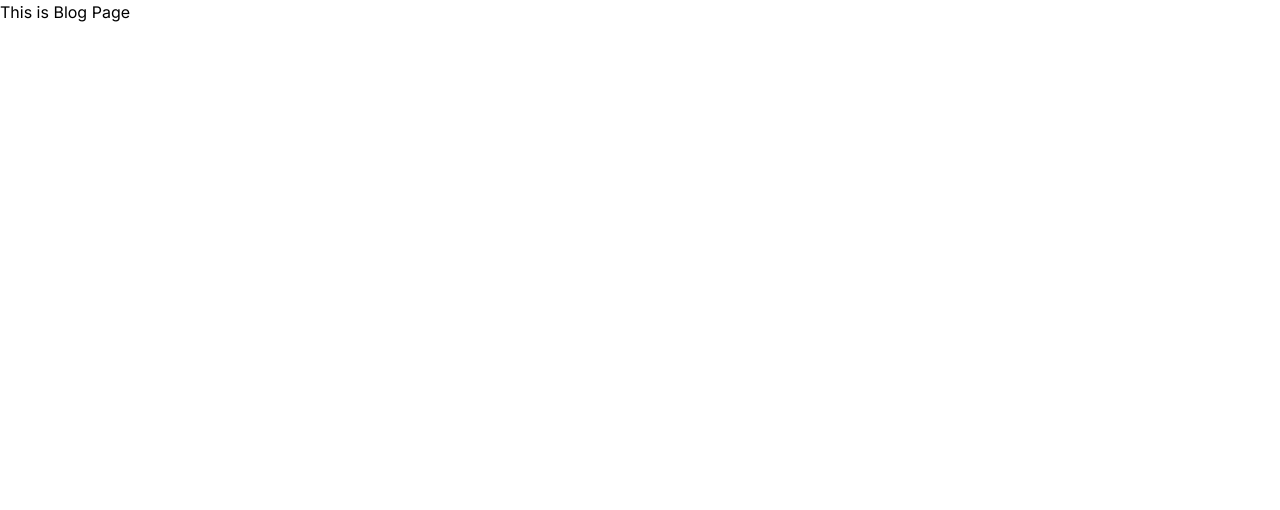
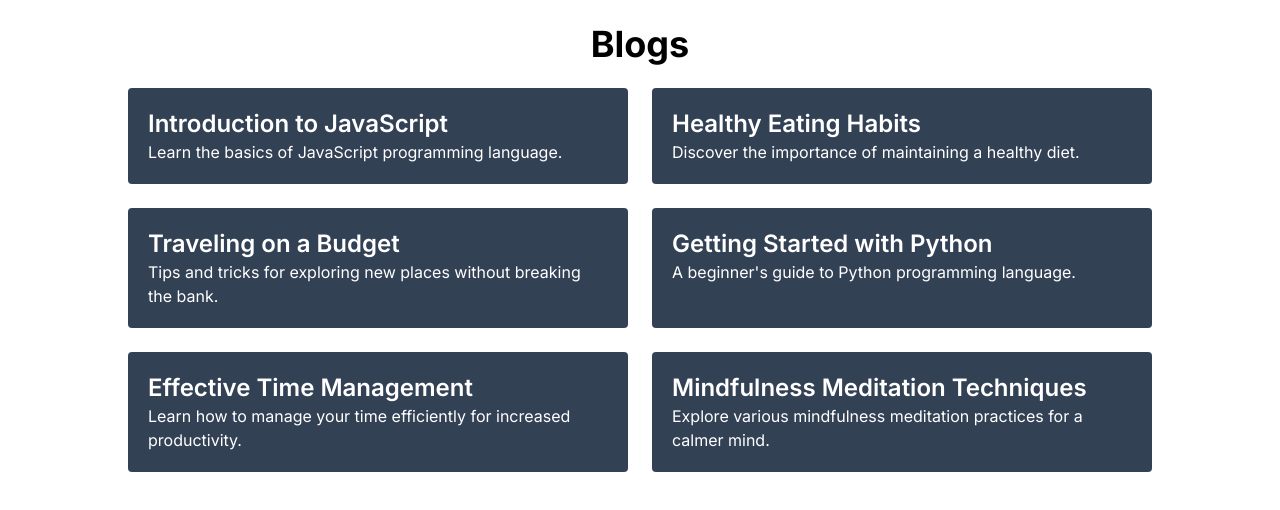
Before and after one commit to imtiazsakib15/explore-nextjs, a Next.js app: page /blogs in a window 1280 px wide. Shown: the top 510 px of the page. Built offline with nearby package versions, Linux system fonts and the light colour scheme; data requests are answered from the project's data file.

Commit message:
Fetch data from server

```diff
--- /dev/null
+++ b/db.json
@@ -0,0 +1,40 @@
+{
+  "posts": [
+    {
+      "id": 1,
+      "title": "Introduction to JavaScript",
+      "description": "Learn the basics of JavaScript programming language.",
+      "likes_count": 120
+    },
+    {
+      "id": 2,
+      "title": "Healthy Eating Habits",
+      "description": "Discover the importance of maintaining a healthy diet.",
+      "likes_count": 85
+    },
+    {
+      "id": 3,
+      "title": "Traveling on a Budget",
+      "description": "Tips and tricks for exploring new places without breaking the bank.",
+      "likes_count": 200
+    },
+    {
+      "id": 4,
+      "title": "Getting Started with Python",
+      "description": "A beginner's guide to Python programming language.",
+      "likes_count": 150
+    },
+    {
+      "id": 5,
+      "title": "Effective Time Management",
+      "description": "Learn how to manage your time efficiently for increased productivity.",
+      "likes_count": 180
+    },
+    {
+      "id": 6,
+      "title": "Mindfulness Meditation Techniques",
+      "description": "Explore various mindfulness meditation practices for a calmer mind.",
+      "likes_count": 90
+    }
+  ]
+}
--- a/src/app/blogs/page.js
+++ b/src/app/blogs/page.js
@@ -3,10 +3,24 @@ export const metadata = {
   description: "This is blog page",
 };
 
-const BlogPage = () => {
+const BlogPage = async () => {
+  const res = await fetch("http://localhost:5000/posts", {
+    cache: "force-cache",
+  });
+  const blogs = await res.json();
+  // console.log(blogs);
+
   return (
-    <div>
-      <h1>This is Blog Page</h1>
+    <div className="max-w-5xl mx-auto">
+      <h1 className="text-4xl font-bold text-center py-6">Blogs</h1>
+      <div className="grid sm:grid-cols-2 gap-6">
+        {blogs?.map((blog) => (
+          <div className="bg-slate-700 rounded p-5 text-white" key={blog.id}>
+            <h3 className="text-2xl font-semibold">{blog.title}</h3>
+            <p>{blog.description}</p>
+          </div>
+        ))}
+      </div>
     </div>
   );
 };
```
Also changed, not shown: package.json (+7 -5 lines), 1 other file (tests, documents, lock files or other folders).
